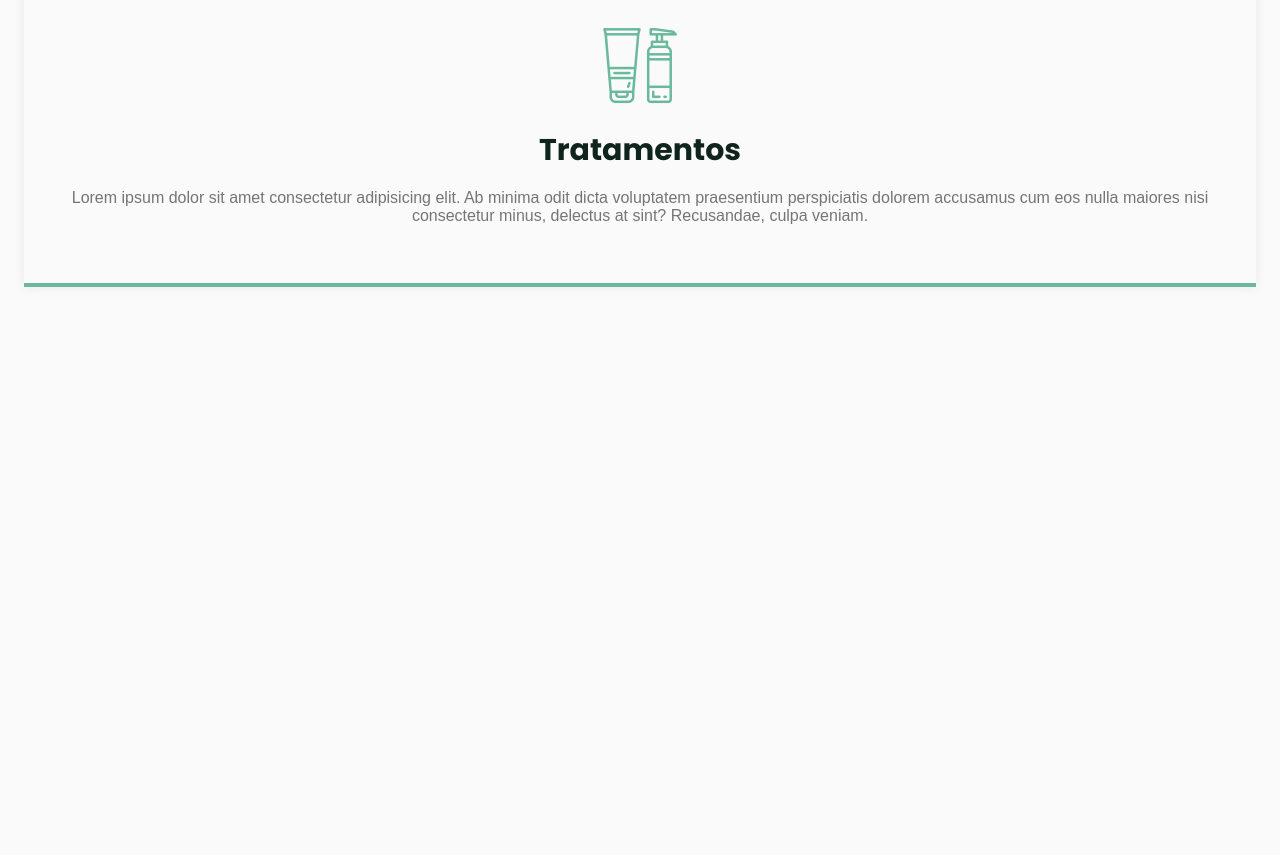
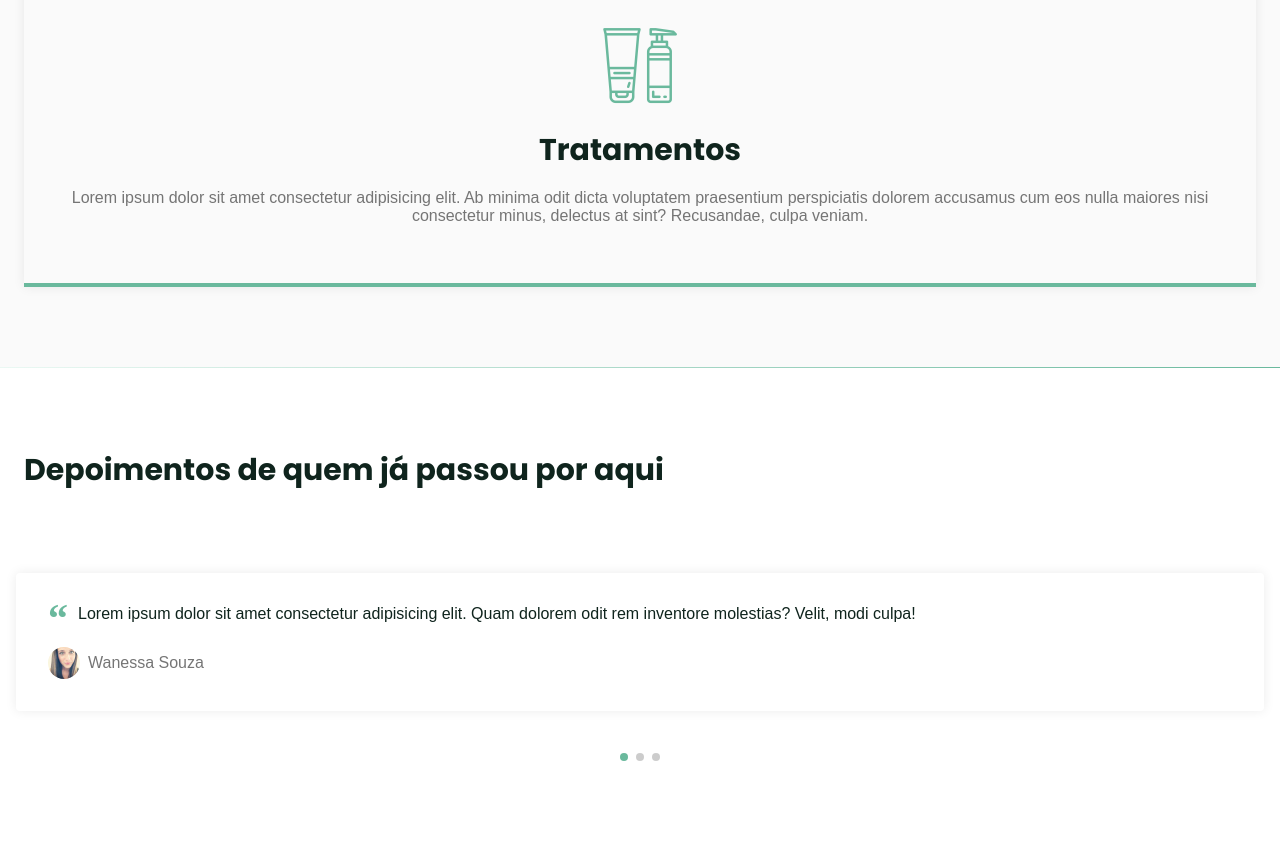
Before and after one commit to vicentevendramin/beautysalon, a plain HTML site: page index.html in a window 1280 px wide. Shown: the part 3769-4624 px from the top of the page. Before the commit the page ends 4136 px from the top, so only its background shows below. Drawn offline with nearby package versions, Linux system fonts and the light colour scheme; files whose address does not match are found by name.

Commit message:
added testimonials section

```diff
--- a/css/style.css
+++ b/css/style.css
@@ -119,19 +119,7 @@ main {
 
 /*==== SCROLLING CHANGES ======================*/
 #header.scroll {
-  background-color: var(--base-color);
-  box-shadow: 0px 0px 12px rgba(0, 0, 0, 0.15);
-}
-
-#header.scroll span,
-#header.scroll .icon-menu {
-  color: white;
-}
-
-span,
-.icon-menu,
-.scroll {
-  transition: 0.2s;
+  box-shadow: 0px 0px 12px rgba(0, 0, 0, 0.16);
 }
 
 /*==== LOGO ======================*/
@@ -357,3 +345,63 @@ nav.show div.icon-close{
   font-size: 1.5rem;
   margin-bottom: 0.75rem;
 }
+
+/*==== TESTIMONIALS ======================*/
+#testimonials {
+  background: white;
+}
+
+#testimonials .container {
+  margin-left: 0;
+  margin-right: 0;
+}
+
+#testimonials header {
+  margin-left: 1.5rem;
+  margin-right: 1.5rem;
+  margin-bottom: 0;
+}
+
+#testimonials blockquote {
+  padding: 2rem;
+  box-shadow: 0px 0px 12px rgba(0, 0, 0, 0.08);
+  border-radius: 0.25rem;
+}
+
+#testimonials blockquote p {
+  position: relative;
+  text-indent: 1.875rem;
+  margin-bottom: 1.5rem;
+  color: var(--title-color);
+}
+
+#testimonials blockquote p span {
+  font: 700 2.5rem serif;
+  position: absolute;
+  top: -0.6rem;
+  left: -1.875rem;
+  color: var(--base-color);
+}
+
+#testimonials cite {
+  display: flex;
+  align-items: center;
+}
+
+#testimonials cite img {
+  width: 2rem;
+  height: 2rem;
+  object-fit: cover;
+  clip-path: circle();
+  margin-right: 0.5rem;
+}
+
+/* SWIPER */
+.swiper-slide {
+  height: auto;
+  padding: 4rem 1rem;
+}
+
+.swiper-pagination-bullet-active {
+  background: var(--base-color);
+}
--- a/index.html
+++ b/index.html
@@ -5,7 +5,10 @@
     <meta charset="UTF-8">
     <meta http-equiv="X-UA-Compatible" content="IE=edge">
     <meta name="viewport" content="width=device-width, initial-scale=1.0">
-    <title>BeautySalon</title>
+    <title>Beautysalon</title>
+
+    <!-- SWIPER -->
+    <link rel="stylesheet" href="https://unpkg.com/swiper@8/swiper-bundle.min.css" />
 
     <!-- STYLES -->
     <link rel="stylesheet" href="css/reset.css" />
@@ -15,9 +18,10 @@
     <link rel="stylesheet" href="assets/fonts/style.css" />
 
     <!-- FONTS -->
-    <link rel="preconnect" href="https://fonts.googleapis.com">
-    <link rel="preconnect" href="https://fonts.gstatic.com" crossorigin>
-    <link href="https://fonts.googleapis.com/css2?family=Poppins:wght@400;500;700&display=swap" rel="stylesheet">
+    <link rel="preconnect" href="https://fonts.googleapis.com" />
+    <link rel="preconnect" href="https://fonts.gstatic.com" crossorigin />
+    <link rel="stylesheet" href="https://fonts.googleapis.com/css2?family=Poppins:wght@400;500;700&display=swap" />
+
   </head>
   <body>
     <header id="header">
@@ -40,6 +44,8 @@
     </header>
 
     <main>
+
+      <!-- HOME -->
       <section class="section" id="home">
         <div class="container grid">
           <div class="image">
@@ -57,6 +63,7 @@
 
       <div class="divider-1"></div>
 
+      <!-- ABOUT -->
       <section class="section" id="about">
         <div class="container grid">
           <div class="image">
@@ -75,11 +82,12 @@
 
       <div class="divider-2"></div>
 
+      <!-- SERVICES -->
       <section class="section" id="services">
         <div class="container grid">
           <header>
             <h2 class="title">Serviços</h2>
-            <p>Com mais de 10 anos no mercado, o <strong>Beautysalon</strong> já conquistou clientes de inúmeros países com seus tratamentos exclusivos e totalmente naturais</p>
+            <p>Com mais de 10 anos no mercado, o <strong>Beautysalon</strong> já conquistou clientes de inúmeros países com seus tratamentos exclusivos e totalmente naturais.</p>
           </header>
           <div class="cards grid">
             <div class="card">
@@ -100,8 +108,70 @@
           </div>
         </div>
       </section>
+
+      <div class="divider-1"></div>
+
+      <!-- TESTIMONIALS -->
+      <section class="section" id="testimonials">
+        <div class="container">
+          <header>
+            <h2 class="title">Depoimentos de quem já passou por aqui</h2>
+          </header>
+          <div class="testimonials swiper">
+            <div class="swiper-wrapper">
+              <div class="testimonial swiper-slide">
+                <blockquote>
+                  <p>
+                    <span>&ldquo;</span>
+                    Lorem ipsum dolor sit amet consectetur adipisicing elit. Quam dolorem odit rem inventore molestias? Velit, modi culpa!
+                  </p>
+                  <cite>
+                    <img src="assets/fotos/10.jpeg" alt="Foto de Wanessa Souza" />
+                    Wanessa Souza
+                  </cite>
+                </blockquote>
+              </div>
+
+              <div class="testimonial swiper-slide">
+                <blockquote>
+                  <p>
+                    <span>&ldquo;</span>
+                    Lorem ipsum dolor sit amet consectetur adipisicing elit. Quam dolorem odit rem inventore molestias? Velit, modi culpa!
+                  </p>
+                  <cite>
+                    <img src="assets/fotos/56.jpeg" alt="Foto de Franciele Venega" />
+                    Franciele Venega
+                  </cite>
+                </blockquote>
+              </div>
+
+              <div class="testimonial swiper-slide">
+                <blockquote>
+                  <p>
+                    <span>&ldquo;</span>
+                    Lorem ipsum dolor sit amet consectetur adipisicing elit. Quam dolorem odit rem inventore molestias? Velit, modi culpa!
+                  </p>
+                  <cite>
+                    <img src="assets/fotos/26.jpeg" alt="Foto de Valeska Fabris" />
+                    Valeska Fabris
+                  </cite>
+                </blockquote>
+              </div>
+            </div>
+
+            <!-- If we need pagination -->
+            <div class="swiper-pagination"></div>
+          </div>
+        </div>
+      </section>
+
+      <!-- CONTACT -->
     </main>
 
+    <!-- SWIPER.JS -->
+    <script src="https://unpkg.com/swiper@8/swiper-bundle.min.js"></script>
+
+    <!-- MAIN.JS -->
     <script src="main.js"></script>
   </body>
 </html>
--- a/main.js
+++ b/main.js
@@ -28,3 +28,13 @@ window.addEventListener('scroll', function() {
         header.classList.remove('scroll');
     }
 })
+
+/* TESTIMONIALS CAROUSEL / SLIDER / SWIPER */
+const swiper = new Swiper('.swiper', {
+    slidesPerView: 1,
+    pagination: {
+        el: '.swiper-pagination'
+    },
+    mousewheel: true,
+    keyboard: true
+})
```
